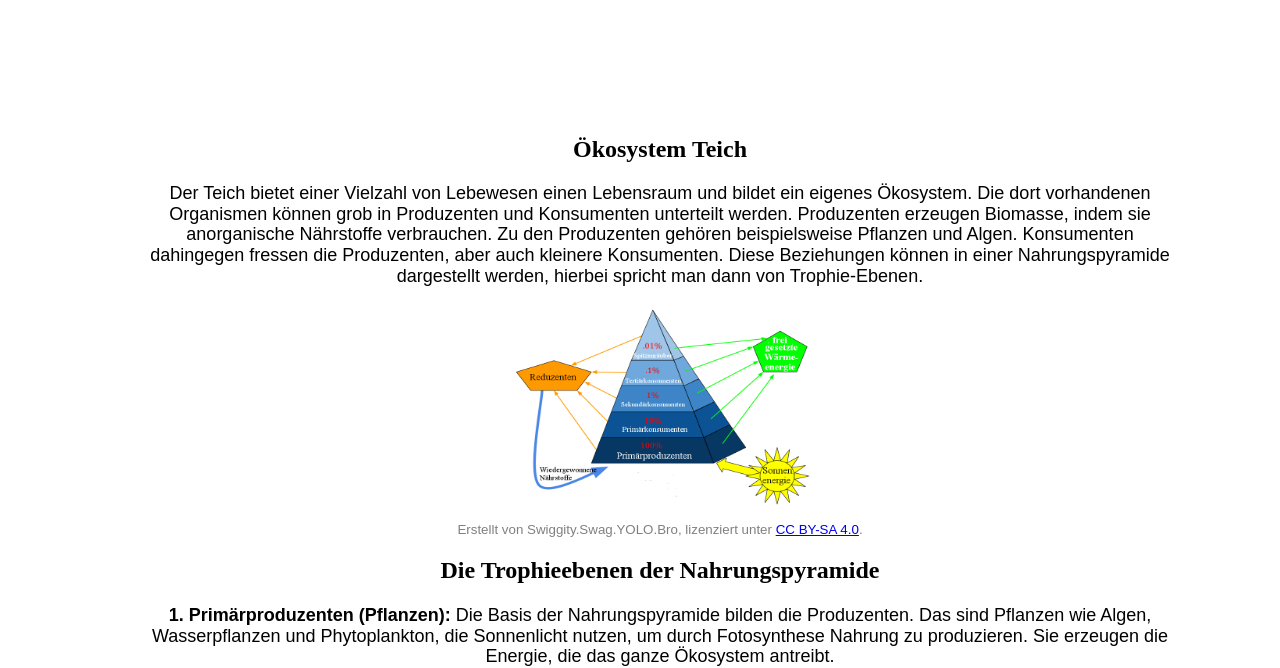
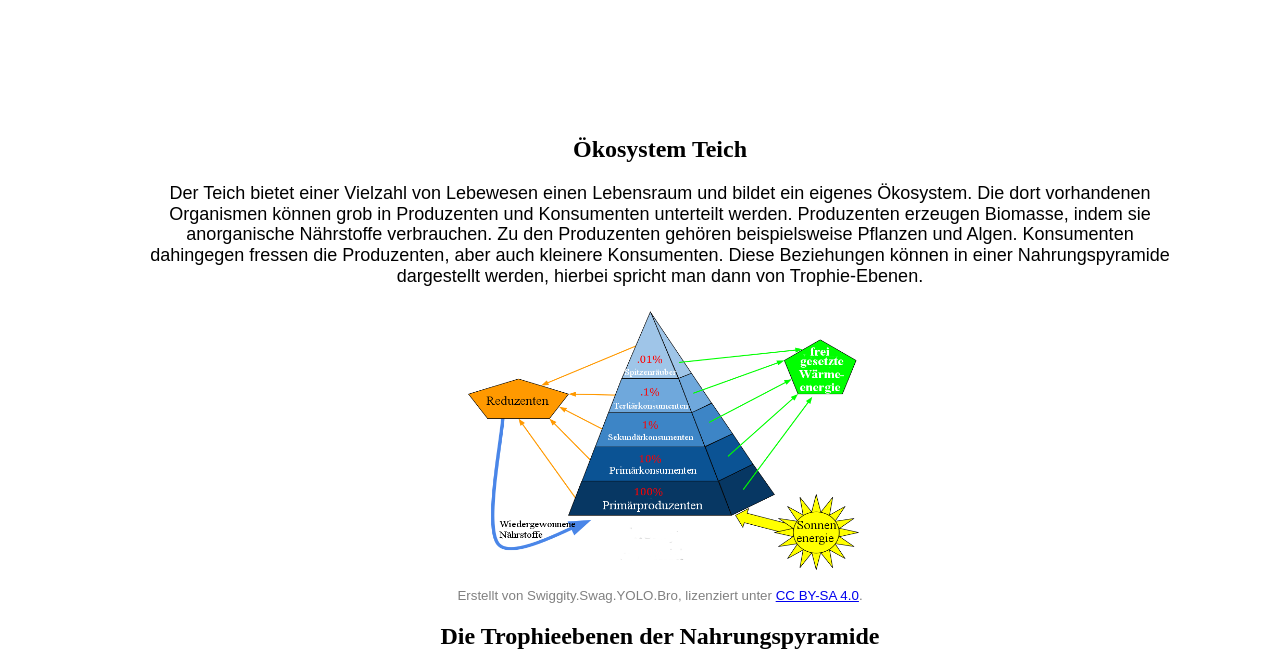
Before and after one commit to Saskianne/Tierheim_Fuehrung, a plain HTML site: page teich.html in a window 1280 px wide. Shown: the part 112-780 px from the top of the page. Drawn offline with nearby package versions, Linux system fonts and the light colour scheme; files whose address does not match are found by name; a web font is replaced by a local one.

Commit message:
Update teich.html

```diff
--- a/teich.html
+++ b/teich.html
@@ -55,7 +55,7 @@
       <p>
         Der Teich bietet einer Vielzahl von Lebewesen einen Lebensraum und bildet ein eigenes Ökosystem. Die dort vorhandenen Organismen können grob in Produzenten und Konsumenten unterteilt werden. Produzenten erzeugen Biomasse, indem sie anorganische Nährstoffe verbrauchen. Zu den Produzenten gehören beispielsweise Pflanzen und Algen. Konsumenten dahingegen fressen die Produzenten, aber auch kleinere Konsumenten. Diese Beziehungen können in einer Nahrungspyramide dargestellt werden, hierbei spricht man dann von Trophie-Ebenen.
       </p>
-       <img src="imgs/Nahrungspyramide.png" alt="Nahrungspyramide Teich" width="300" height="200">
+       <img src="imgs/Nahrungspyramide.png" alt="Nahrungspyramide Teich" width="400" height="266">
       <p style="font-size: smaller; color: gray;">Erstellt von Swiggity.Swag.YOLO.Bro, lizenziert unter <a href="https://de.wikipedia.org/wiki/Trophie#/media/Datei:EcologicalPyramid_german.png">CC BY-SA 4.0</a>.</p>
       <h2>Die Trophieebenen der Nahrungspyramide</h2>
       <p><strong>1.	Primärproduzenten (Pflanzen): </strong>Die Basis der Nahrungspyramide bilden die Produzenten. Das sind Pflanzen wie Algen, Wasserpflanzen und Phytoplankton, die Sonnenlicht nutzen, um durch Fotosynthese Nahrung zu produzieren. Sie erzeugen die Energie, die das ganze Ökosystem antreibt.</p>
```
